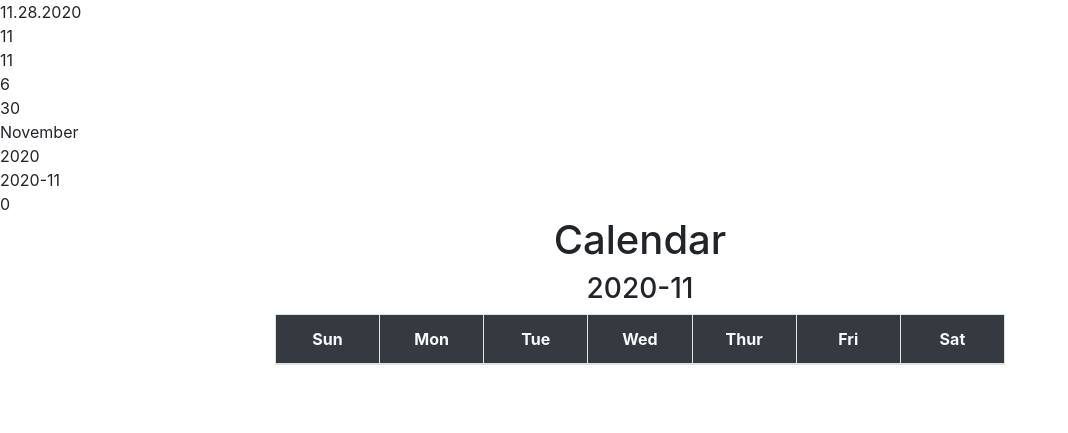
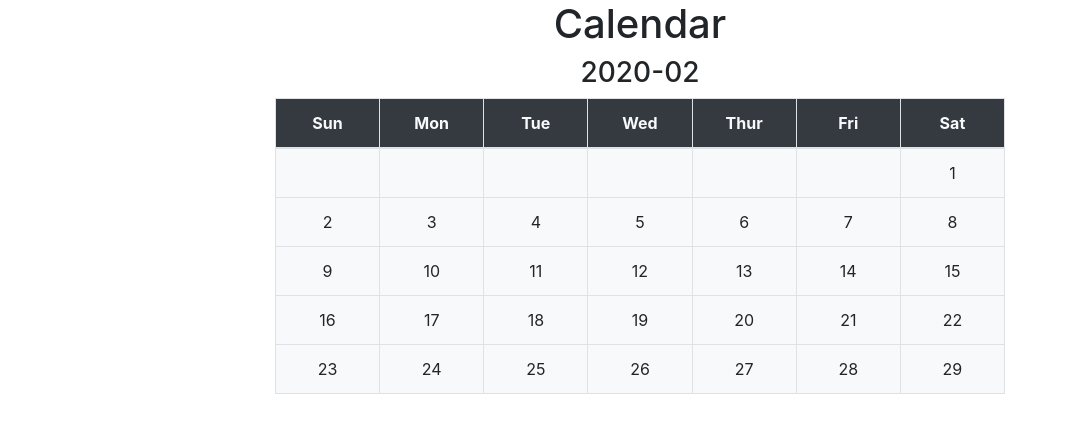
Before and after one commit to MissPigHead/perpetual_calendar-MissPigHead, a PHP site: page /calendar.php in a window 1280 px wide. Shown: the top 433 px of the page, without its empty margins (0-1068 px from the left). Run offline with PHP 8.4, Linux system fonts and the light colour scheme; data that the repository does not hold is empty.

Commit message:
clean some unnecessary variables, update code for the main table

```diff
--- a/calendar.php
+++ b/calendar.php
@@ -13,44 +13,16 @@
 </head>
 <body>
 <?php
-    $testDate="2020-11-28"; // 輸入測試日期
-    echo date("m.d.Y",strtotime($testDate)); // 測試日期格式讀取正確
-    echo "</br>";
-    echo $monthToday=date("m");//本月份
-    echo "</br>";
-    echo $testMonth=date("m",strtotime($testDate));// 測試日期月份
-    echo "</br>";
-    echo $w=date("w",strtotime($testDate)); //回傳測試日期為星期幾
-    echo "</br>";
-    echo $t=date("t",strtotime($testDate)); //回傳測試日期該月天數
-    echo "</br>";
-    echo $month=date("F",strtotime($testDate)); //回傳測試日期該月份英文全稱
-    echo "</br>";
-    echo $year=date("Y",strtotime($testDate)); //回傳測試日期該年份
-    echo "</br>";
-    echo $testDateYrMn=date("Y-m",strtotime($testDate)); //回傳測試日期該年份及月份
-    echo "</br>";
-    echo $firstDateWeek=date("w",(strtotime($testDateYrMn.'-1')));
-    // echo "</br>";
-    // echo
-    // echo "</br>";
-    // echo
-    // echo "</br>";
-    // echo
-    // echo "</br>";
-    // echo ;
-    // echo ;
+    $testDate="2020-02-02"; // 輸入測試日期
+    $testDateYrMn=date("Y-m",strtotime($testDate)); //回傳測試日期該年份及月份
+    $firstDateWeek=date("w",(strtotime($testDateYrMn.'-1'))); // 回傳測試該月第1日星期幾
+    $testMonthDays=date("t",strtotime($testDate)); // 回傳測試該月共幾天
+    $endDateWeek=date("w",(strtotime($testDateYrMn.'-'.$testMonthDays))); // 回傳測試該月最後1日星期幾
 ?>
-
-
     <h1 class="text-center">Calendar</h1>
-<h3 class="text-center"><?php echo date("Y-m",strtotime($testDate)) ?></h3>
+    <h3 class="text-center"><?php echo $testDateYrMn ?></h3>
     <div class="container">
         <div class="row justify-content-center text-center">
-            <!-- <div class="col-sm-0 col-md-2 bg-light">
-                <table class="bordered"></table>
-
-            </div> -->
             <div class="col-sm-12 col-md-8">
                 <table class="table table-bordered">
                     <thead class="bg-dark text-light">
@@ -63,25 +35,13 @@
                         <th>Sat</th>
                     </thead>
                     <tbody class="bg-light">
-
-                    </tbody>
-                </table>
-            </div>
-            <!-- <div class="col-sm-0 col-md-2 bg-light">
-            3
-            </div> -->
-        </div>
-    </div>
-
-
-
                     <?php
-    for ($i=0; $i<=ceil(($daysMonth+$firstDateWeek-7)/7); $i++){
+                        for ($i=0; $i<=ceil(($testMonthDays+$firstDateWeek-7)/7); $i++){
                             echo "<tr>";
                             for ($j=0; $j<=6; $j++){
                                 if ($i==0 && $j<$firstDateWeek){
                                     echo "<td> &nbsp; </td>";
-            }else if($i==ceil(($daysMonth+$firstDateWeek-7)/7) && $j>$endDateWeek){
+                                }else if($i==ceil(($testMonthDays+$firstDateWeek-7)/7) && $j>$endDateWeek){
                                     echo "<td> &nbsp; </td>";
                                 }else{
                                     echo "<td>";
@@ -92,6 +52,10 @@
                             echo "</tr>";
                         }
                         ?>
-
+                    </tbody>
+                </table>
+            </div>
+        </div>
+    </div>
 </body>
 </html>
```
Lines whose indentation alone changed are shown as unchanged.
